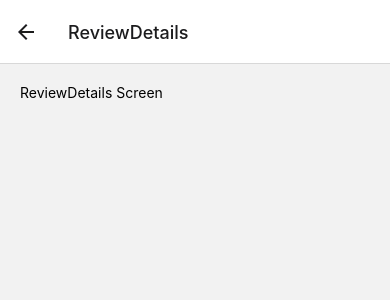
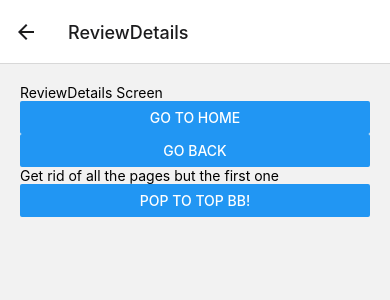
Before and after one commit to ilci66/react-native-game-review, a React Native app: screen /ReviewDetails in a window 390 px wide. Shown: the top 300 px of the page. Built offline with nearby package versions, Linux system fonts and the light colour scheme.

Commit message:
started navigating

```diff
--- a/screens/home.js
+++ b/screens/home.js
@@ -1,11 +1,17 @@
 import React from 'react';
-import { StyleSheet, View, Text } from 'react-native';
+import { StyleSheet, View, Text, Button } from 'react-native';
 import { globalStyles } from '../styles/global';
 
-export default function Home() {
+export default function Home({ navigation }) {
   return (
     <View style={globalStyles.container}>
       <Text style={globalStyles.titleText}>Home Screen</Text>
+      <Button
+        title="Go to Details"
+        // onPress={() => navigation.navigate('ReviewDetails')}
+        // With push even when I'm on the page that I'm pushing, the page gets added to the stack
+        onPress={() => navigation.push('ReviewDetails')}
+      />
     </View>
   );
 }
--- a/screens/reviewDetails.js
+++ b/screens/reviewDetails.js
@@ -1,11 +1,15 @@
 import React from 'react';
-import { StyleSheet, View, Text } from 'react-native';
+import { StyleSheet, View, Text, Button } from 'react-native';
 import { globalStyles } from '../styles/global';
 
-export default function ReviewDetails() {
+export default function ReviewDetails({ navigation }) {
   return (
     <View style={globalStyles.container}>
       <Text>ReviewDetails Screen</Text>
+      <Button title="Go to Home" onPress={() => navigation.navigate('Home')} />
+      <Button title="Go back" onPress={() => navigation.goBack()} />
+      <Text>Get rid of all the pages but the first one</Text>
+      <Button title="Pop to Top bb!" onPress={() => navigation.popToTop()} />
     </View>
   );
 }
```
